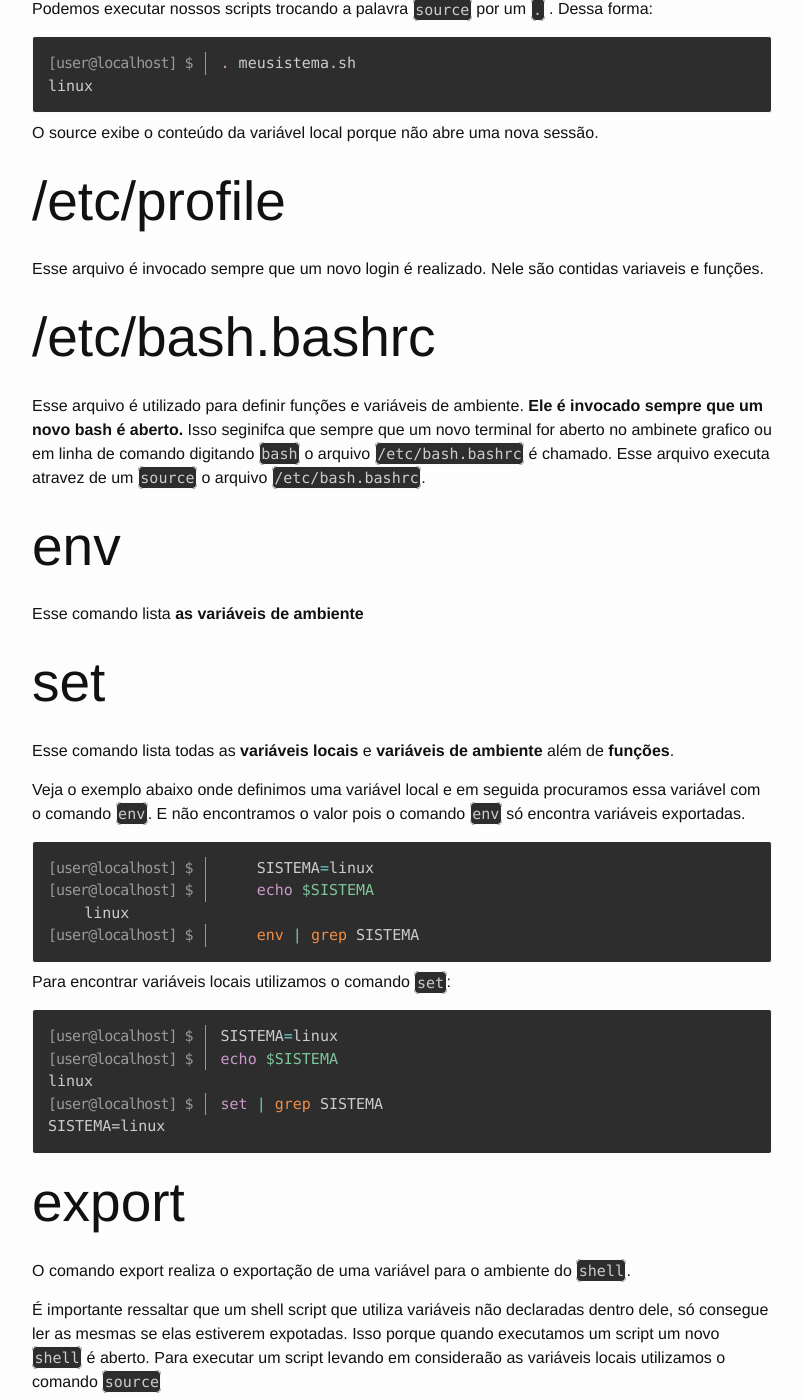
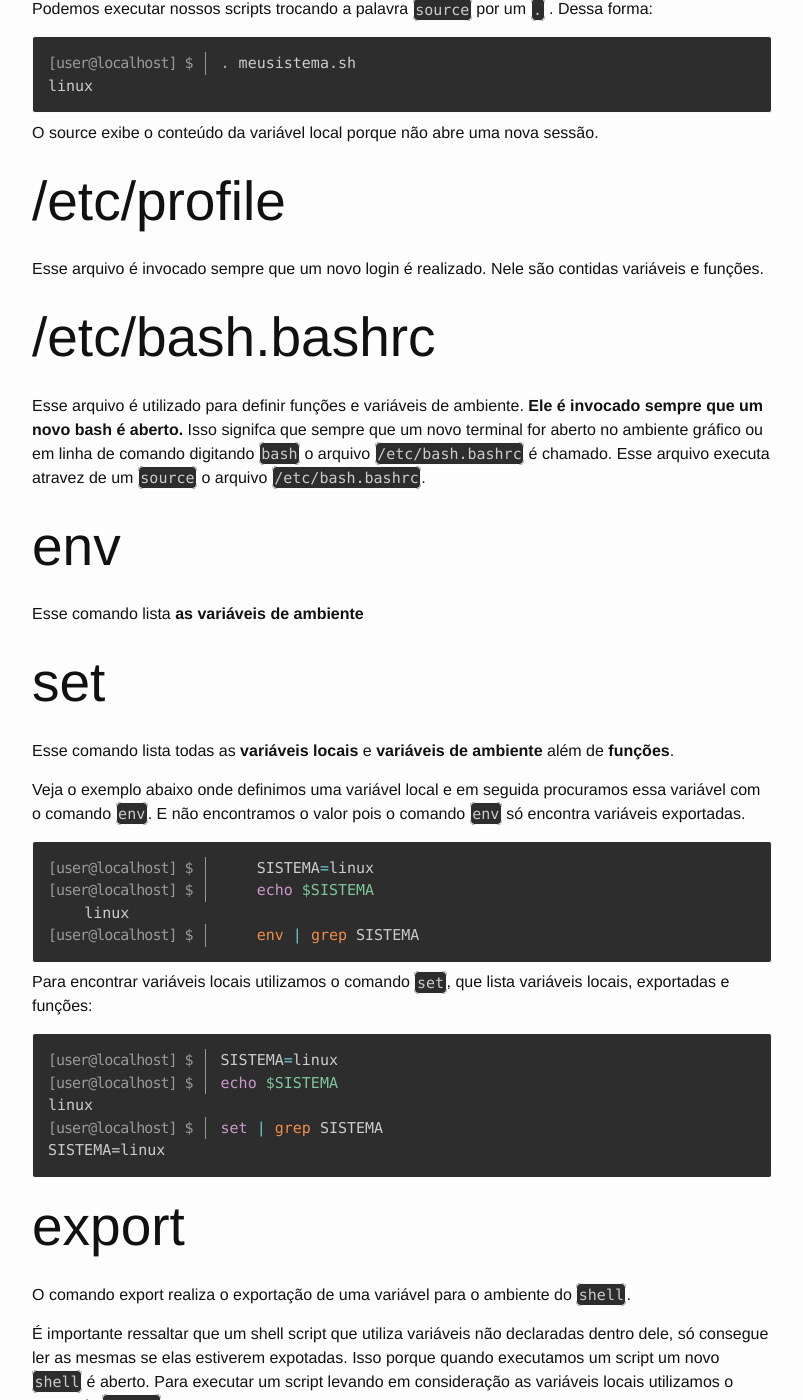
Before and after one commit to alphabraga/lpic1, a Jekyll site: the page built from topicos/105/105-1-modifique-e-utilize-o-ambiente-shell.md, in a window 1280 px wide and 1400 px high, scrolled down 1143 px. Shown: the whole window, without its empty margins (238-1041 px from the left). Built offline with Jekyll 4.4.1, drawn with Linux system fonts in a browser that asks for light colours; some of the changed text lies outside the part shown.

Commit message:
melhorias

```diff
--- a/topicos/105/105-1-modifique-e-utilize-o-ambiente-shell.md
+++ b/topicos/105/105-1-modifique-e-utilize-o-ambiente-shell.md
@@ -4,7 +4,7 @@ title: 105.1 Modifique e utilize o ambiente shell
 permalink: /105/105-1-modifique-e-utilize-o-ambiente-shell
 ---
 
-Candidatos deve ser capazes de modificar ambientes do shell para atender as necessidades dos usuários. É também é necessário que saibam modificar ambientes globais e perfils de usuários.
+Candidatos deve ser capazes de modificar ambientes do shell para atender as necessidades dos usuários. E também é necessário que saibam modificar ambientes globais e perfils de usuários.
 
 * Definir variáveis de ambientes (como o PATH), no momento do login ou quando um novo shell é iniciado.
 * Escrever funções em Bash para comandos frequentemente utilizados.
@@ -53,12 +53,12 @@ O source exibe o conteúdo da variável local porque não abre uma nova sessão.
 
 ## /etc/profile
 
-Esse arquivo é invocado sempre que um novo login é realizado. Nele são contidas variaveis e funções.
+Esse arquivo é invocado sempre que um novo login é realizado. Nele são contidas variáveis e funções.
 
 
 ## /etc/bash.bashrc
 
-Esse arquivo é utilizado para definir funções e variáveis de ambiente. **Ele é invocado sempre que um novo bash é aberto.** Isso seginifca que sempre que um novo terminal for aberto no ambinete grafico ou em linha de comando digitando `bash` o arquivo `/etc/bash.bashrc` é chamado.
+Esse arquivo é utilizado para definir funções e variáveis de ambiente. **Ele é invocado sempre que um novo bash é aberto.** Isso signifca que sempre que um novo terminal for aberto no ambiente gráfico ou em linha de comando digitando `bash` o arquivo `/etc/bash.bashrc` é chamado.
 Esse arquivo executa atravez de um `source` o arquivo `/etc/bash.bashrc`.
 
 
@@ -80,7 +80,7 @@ Veja o exemplo abaixo onde definimos uma variável local e em seguida procuramos
 	<code>env | grep SISTEMA </code>
 </pre>
 
-Para encontrar variáveis locais utilizamos o comando `set`:
+Para encontrar variáveis locais utilizamos o comando `set`, que lista variáveis locais, exportadas e funções:
 
 <pre class="command-line language-bash">
 <code>SISTEMA=linux</code>
@@ -95,7 +95,7 @@ SISTEMA=linux
 
 O comando export realiza o exportação de uma variável para o ambiente do `shell`.
 
-É importante ressaltar que um shell script que utiliza variáveis não declaradas dentro dele, só consegue ler as mesmas se elas estiverem expotadas. Isso porque quando executamos um script um novo `shell` é aberto. Para executar um script levando em consideraão as variáveis locais utilizamos o comando `source`
+É importante ressaltar que um shell script que utiliza variáveis não declaradas dentro dele, só consegue ler as mesmas se elas estiverem expotadas. Isso porque quando executamos um script um novo `shell` é aberto. Para executar um script levando em consideração as variáveis locais utilizamos o comando `source`
 
 ## unset
 
```
Also changed, not shown: topicos/105/105-2-customize-ou-escreva-scripts-simples.md (+2 -6 lines), topicos/108/108-1-manutencao-de-tempo-de-sistema.md (+2 -2 lines).
